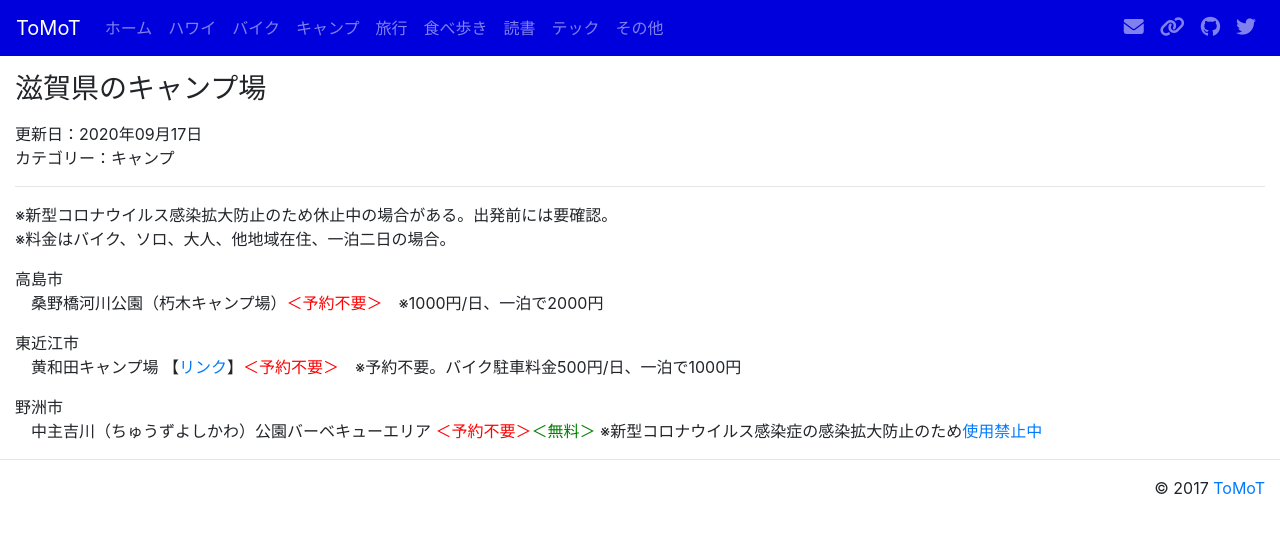
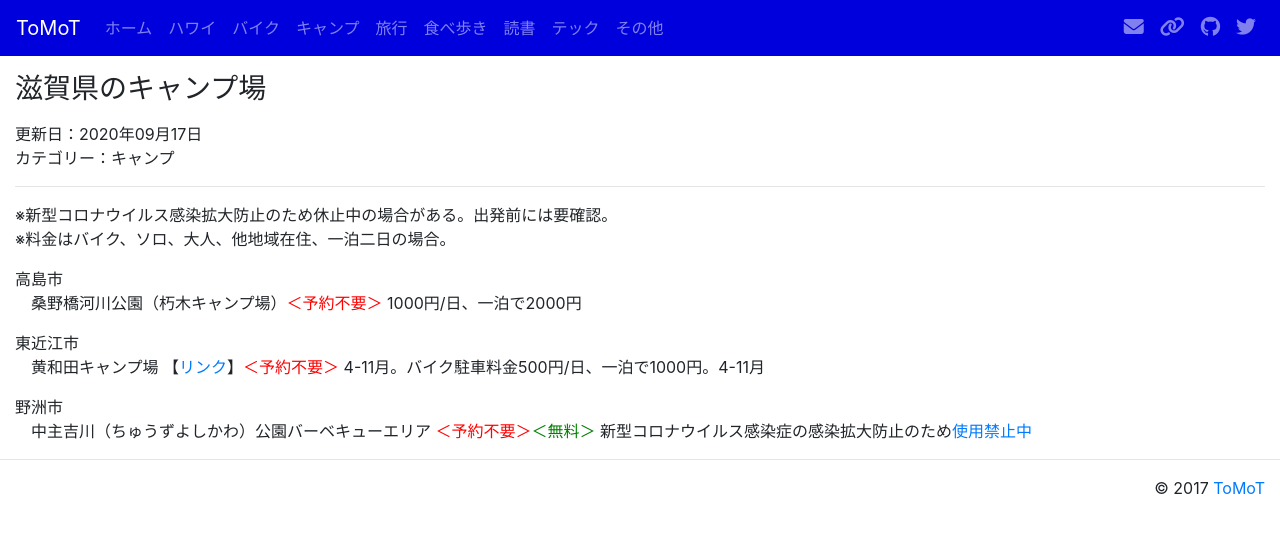
Before and after one commit to tomot/tomot.github.io, a Jekyll site: the page built from pages/camp-shiga.md, in a window 1280 px wide. Shown: the top 533 px of the page. Built offline with Jekyll 4.4.1, drawn with Linux system fonts in a browser that asks for light colours; nearby versions of some CDN libraries.

Commit message:
revise info of Kiwada and delete note mark

```diff
--- a/pages/camp-shiga.md
+++ b/pages/camp-shiga.md
@@ -9,15 +9,15 @@ categories: キャンプ
 
 <p class="mb-0">高島市</p>
 <ul class="list-unstyled ml-3">
-<li>桑野橋河川公園（朽木キャンプ場）<font color="red">＜予約不要＞</font>　※1000円/日、一泊で2000円</li>
+<li>桑野橋河川公園（朽木キャンプ場）<font color="red">＜予約不要＞</font> 1000円/日、一泊で2000円</li>
 </ul>
 
 <p class="mb-0">東近江市</p>
 <ul class="list-unstyled ml-3">
-<li>黄和田キャンプ場 【<a href="http://www.higashiomi.net/koto/1185.html">リンク</a>】<font color="red">＜予約不要＞</font>　※予約不要。バイク駐車料金500円/日、一泊で1000円</li>
+<li>黄和田キャンプ場 【<a href="http://www.higashiomi.net/koto/1185.html">リンク</a>】<font color="red">＜予約不要＞</font> 4-11月。バイク駐車料金500円/日、一泊で1000円。4-11月</li>
 </ul>
 
 <p class="mb-0">野洲市</p>
 <ul class="list-unstyled ml-3">
-<li>中主吉川（ちゅうずよしかわ）公園バーベキューエリア <font color="red">＜予約不要＞</font><font color="Green">＜無料＞</font> ※新型コロナウイルス感染症の感染拡大防止のため<a href="https://www.seibu-la.co.jp/park/kogan/news/%e7%90%b5%e7%90%b6%e6%b9%96%e5%b2%b8%e3%81%ae%e7%9c%8c%e5%96%b6%e9%83%bd%e5%b8%82%e5%85%ac%e5%9c%92%e3%81%ab%e3%81%8a%e3%81%91%e3%82%8b%e9%a7%90%e8%bb%8a%e5%a0%b4%e7%ad%89%e3%81%ae%e9%96%89%e9%8e%96">使用禁止中</a></li>
+<li>中主吉川（ちゅうずよしかわ）公園バーベキューエリア <font color="red">＜予約不要＞</font><font color="Green">＜無料＞</font> 新型コロナウイルス感染症の感染拡大防止のため<a href="https://www.seibu-la.co.jp/park/kogan/news/%e7%90%b5%e7%90%b6%e6%b9%96%e5%b2%b8%e3%81%ae%e7%9c%8c%e5%96%b6%e9%83%bd%e5%b8%82%e5%85%ac%e5%9c%92%e3%81%ab%e3%81%8a%e3%81%91%e3%82%8b%e9%a7%90%e8%bb%8a%e5%a0%b4%e7%ad%89%e3%81%ae%e9%96%89%e9%8e%96">使用禁止中</a></li>
 </ul>
```
Also changed, not shown: pages/camp-nara.md (+1 -1 lines), pages/camp-wakayama.md (+2 -2 lines).
